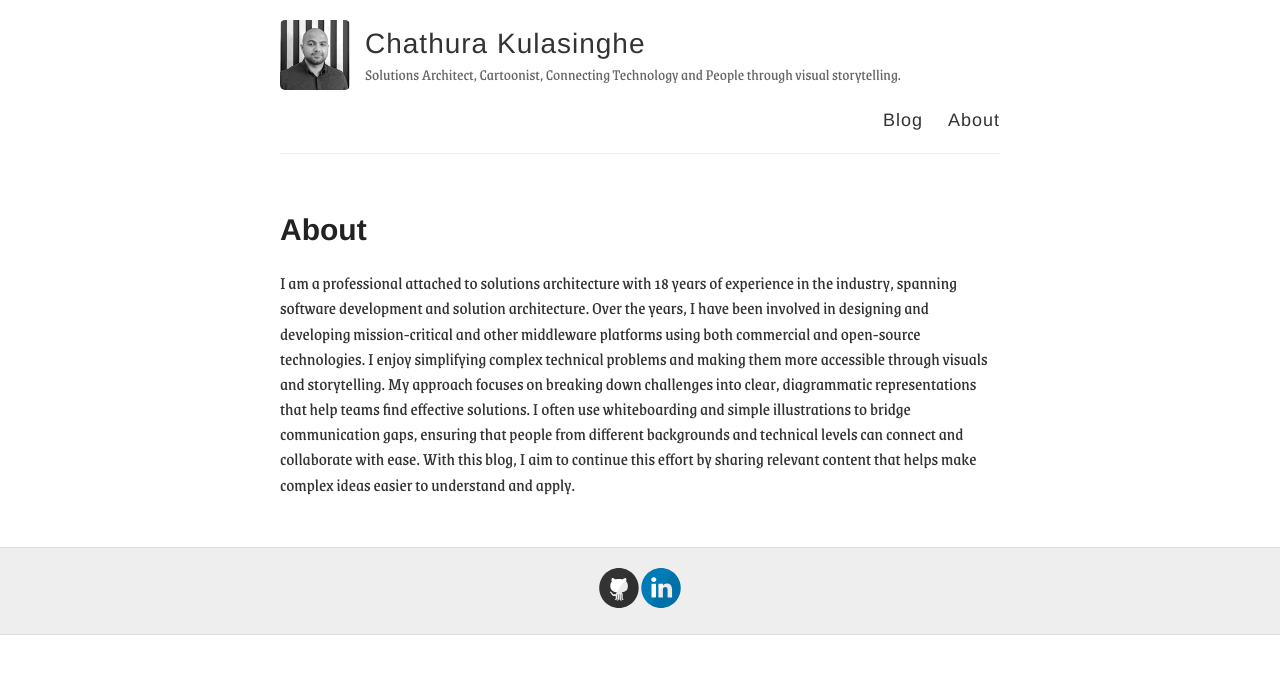
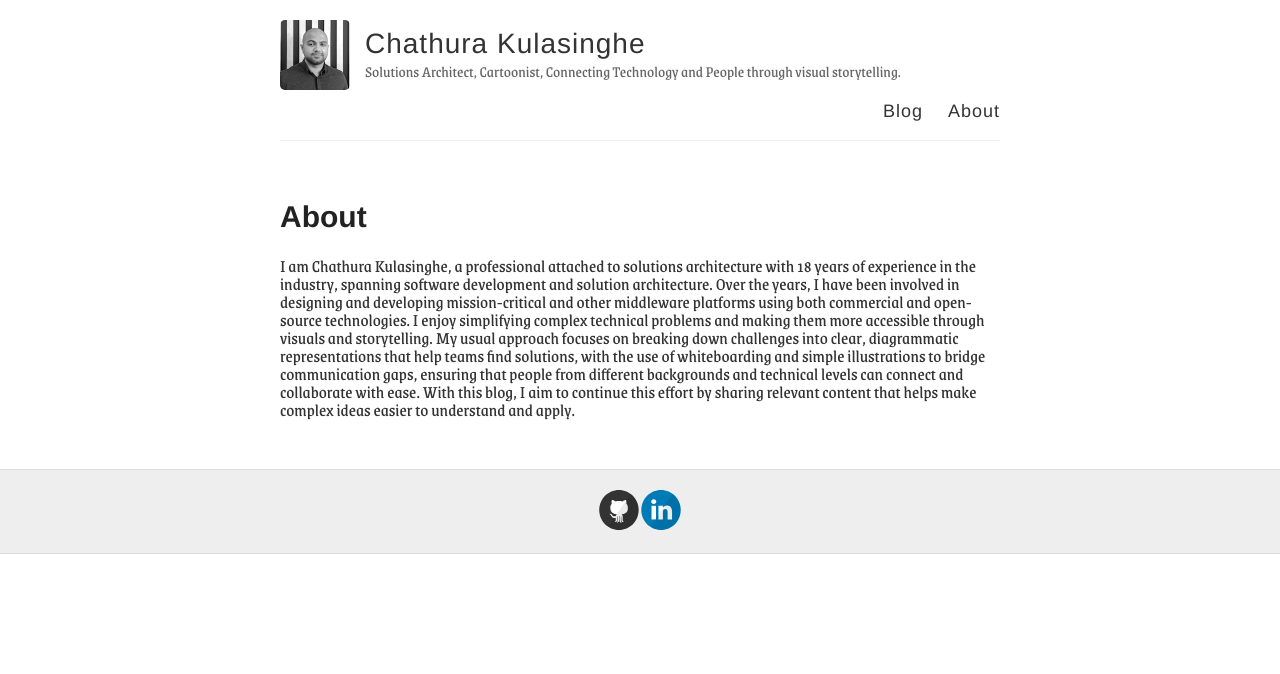
Before and after one commit to knightbeat/knightbeat.github.io, a Jekyll site: the page built from about.md, in a window 1280 px wide. Shown: the top 674 px of the page. Built offline with Jekyll 4.4.1, drawn with Linux system fonts in a browser that asks for light colours.

Commit message:
update bio

```diff
--- a/about.md
+++ b/about.md
@@ -4,4 +4,4 @@ title: About
 permalink: /about/
 ---
 
-I am a professional attached to solutions architecture with 18 years of experience in the industry, spanning software development and solution architecture. Over the years, I have been involved in designing and developing mission-critical and other middleware platforms using both commercial and open-source technologies. I enjoy simplifying complex technical problems and making them more accessible through visuals and storytelling. My approach focuses on breaking down challenges into clear, diagrammatic representations that help teams find effective solutions. I often use whiteboarding and simple illustrations to bridge communication gaps, ensuring that people from different backgrounds and technical levels can connect and collaborate with ease. With this blog, I aim to continue this effort by sharing relevant content that helps make complex ideas easier to understand and apply.
+I am Chathura Kulasinghe, a professional attached to solutions architecture with 18 years of experience in the industry, spanning software development and solution architecture. Over the years, I have been involved in designing and developing mission-critical and other middleware platforms using both commercial and open-source technologies. I enjoy simplifying complex technical problems and making them more accessible through visuals and storytelling. My usual approach focuses on breaking down challenges into clear, diagrammatic representations that help teams find solutions, with the use of whiteboarding and simple illustrations to bridge communication gaps, ensuring that people from different backgrounds and technical levels can connect and collaborate with ease. With this blog, I aim to continue this effort by sharing relevant content that helps make complex ideas easier to understand and apply.
--- a/style.scss
+++ b/style.scss
@@ -26,7 +26,7 @@ html {
 
 body {
 	background: $white;
-  font: 18px/1.4 $helvetica;
+  font-size: 18px;
   color: $darkGray;
   font-family: 'Grenze', sans-serif;
 }
```
